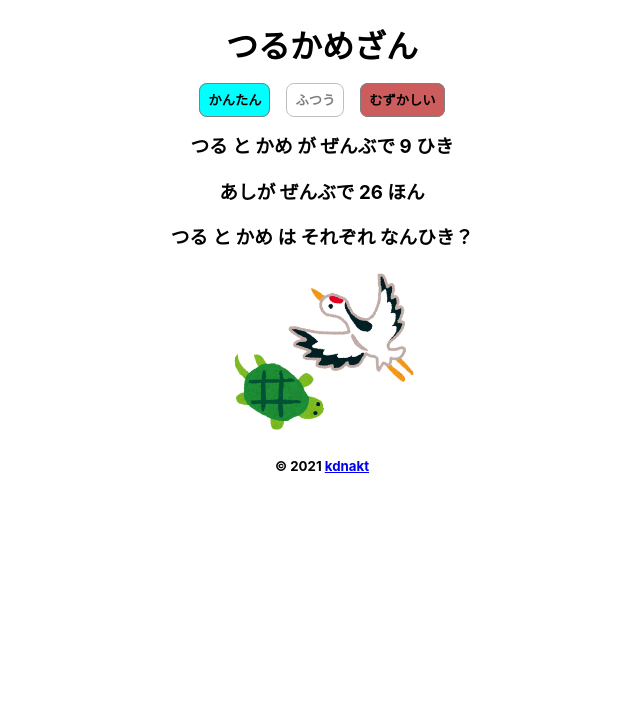
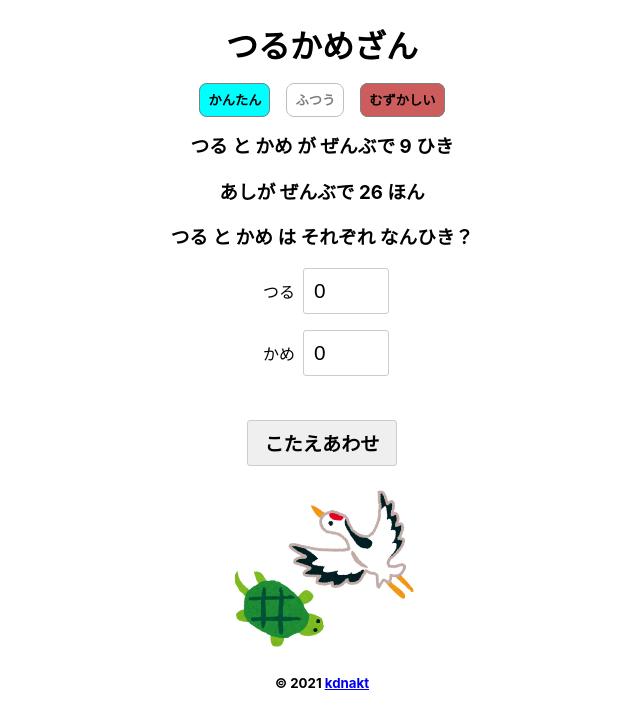
Before and after one commit to kdnakt/ct-scan, a React (Create React App) app: page / in a window 1280 px wide. Shown: the top 726 px of the page, without its empty margins (318-958 px from the left). Built offline with nearby package versions, Linux system fonts and the light colour scheme.

Commit message:
add form

```diff
--- a/src/components/AppMain.tsx
+++ b/src/components/AppMain.tsx
@@ -1,6 +1,7 @@
 import { useState } from "react"
 import { Quiz } from "./quiz/Quiz"
 import { createQuizData } from "./quiz/QuizData"
+import { QuizForm } from "./quiz/QuizForm"
 import { QuizMain } from "./quiz/QuizMain"
 import { QuizSelector } from "./quiz/QuizSelector"
 
@@ -10,6 +11,7 @@ export const AppMain = () => {
         <>
             <QuizSelector setQuiz={setQuiz} current={quiz} />
             <QuizMain quiz={quiz} />
+            <QuizForm quiz={quiz} setQuiz={setQuiz} />
         </>
     )
 }
--- /dev/null
+++ b/src/components/quiz/QuizForm.tsx
@@ -0,0 +1,57 @@
+import { Dispatch, FC, SetStateAction, useState } from "react";
+import { Quiz } from "./Quiz";
+import { calcTotalHeadCount, createQuizData } from "./QuizData";
+
+
+type Props = {
+    setQuiz: Dispatch<SetStateAction<Quiz>>,
+    quiz: Quiz,
+}
+
+export const QuizForm: FC<Props> = ({
+    setQuiz,
+    quiz,
+}) => {
+    const data = quiz.data
+    const total = calcTotalHeadCount(data)
+    const [crane, setCrane] = useState(0)
+    const [turtle, setTurtle] = useState(0)
+    return (
+        <>
+            <span className="answer_label">つる</span>
+            <input className="answer_input" type="number" value={crane}
+                max={total} min={0}
+                onChange={e => setCrane(Number(e.target.value))}
+            />
+            <br />
+            <span className="answer_label">かめ</span>
+            <input className="answer_input" type="number" value={turtle}
+                max={total} min={0}
+                onChange={e => setTurtle(Number(e.target.value))}
+            />
+            <br />
+            {
+                (quiz.mode === "easy" && (turtle + crane !== total)) ? (
+                    <span className="answer_hint">
+                        {`ヒント：ぜんぶで${total}ひき`}
+                    </span>
+                ) : undefined
+            }
+            <br />
+            <button className="answer_button" onClick={() => {
+                const isOk = crane === data.craneCount && turtle === data.turtleCount
+                if (isOk) {
+                    window.alert("せいかい🎉\nおめでとう！")
+                    setQuiz({
+                        mode: quiz.mode,
+                        data: createQuizData(quiz.mode)
+                    })
+                    setCrane(0)
+                    setTurtle(0)
+                } else {
+                    window.alert("ざんねん😱\nもういちど かんがえよう")
+                }
+            }}>こたえあわせ</button>
+        </>
+    )
+}
--- a/src/components/quiz/QuizSelector.tsx
+++ b/src/components/quiz/QuizSelector.tsx
@@ -45,7 +45,8 @@ export const QuizSelector: FC<SelectorProps> = ({
         <>
             <h5 style={{textAlign: 'center'}}>
                 {Object.keys(QuizModes).map(mode =>
-                    <ModeLabel setQuiz={setQuiz}
+                    <ModeLabel key={mode}
+                        setQuiz={setQuiz}
                         mode={mode as QuizMode}
                         selected={current.mode === mode}
                     />
--- a/src/index.css
+++ b/src/index.css
@@ -54,3 +54,32 @@ code {
 .quiz_mode_selected {
     opacity: 0.5;
 }
+
+.answer_label {
+    margin: auto 8px;
+}
+
+.answer_input {
+    border: 0;
+    border-radius: 3px;
+    padding: 10px;
+    font-size: 1.3em;
+    border: solid 1px #ccc;
+    margin: 0 0 16px;
+    width: 64px;
+}
+
+.answer_button {
+    border: solid 1px #ccc;
+    border-radius: 3px;
+    padding: 8px 16px;
+    font-size: 1.2em;
+    font-weight: bold;
+    cursor: pointer;
+    margin-top: 8px;
+}
+
+.answer_hint {
+    font-size: 0.8em;
+    margin: 16px;
+}
```
Also changed, not shown: 2 other files (tests, documents, lock files or other folders).
